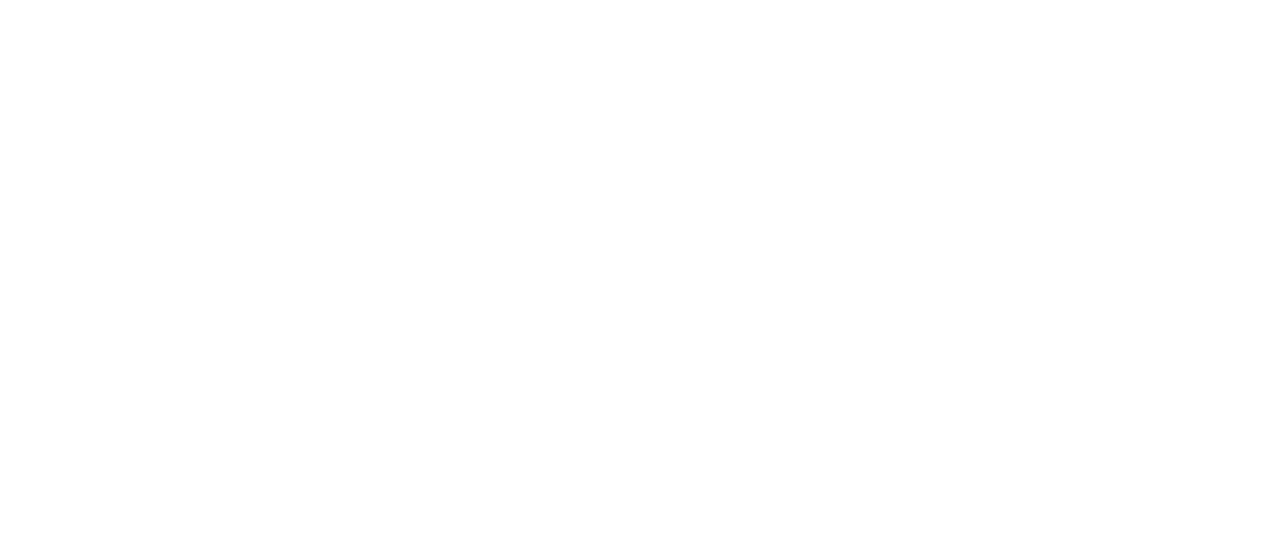
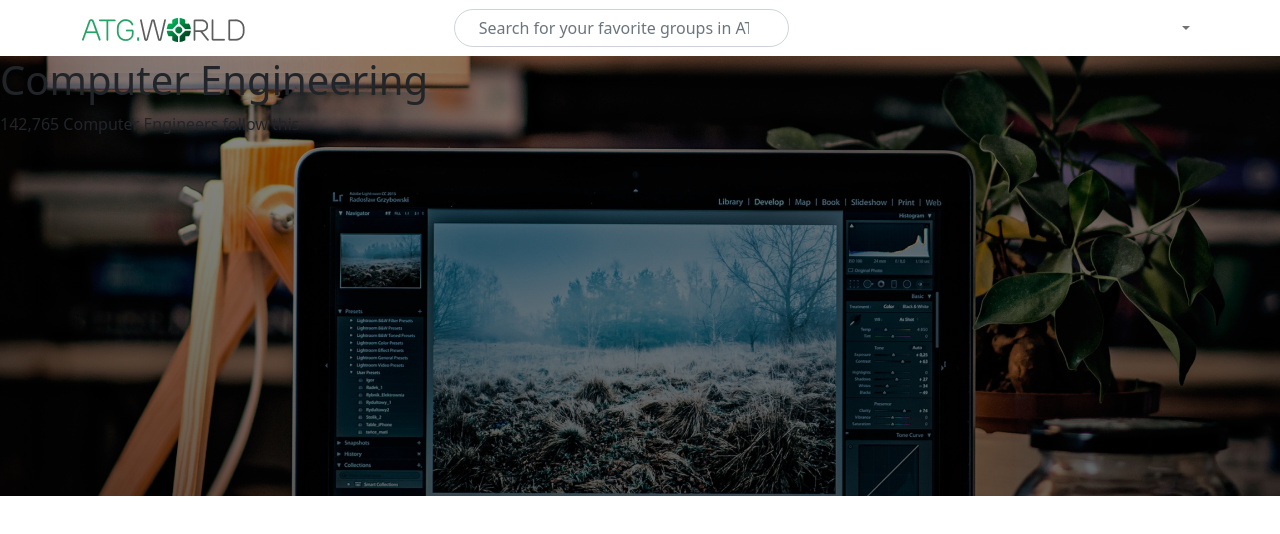
Before and after one commit to mukitcoder/atg-world, a React (Create React App) app: page / in a window 1280 px wide. Shown: the top 534 px of the page. Built offline with nearby package versions, Linux system fonts and the light colour scheme.

Commit message:
create banner

```diff
--- a/src/App.css
+++ b/src/App.css
@@ -1,4 +1,3 @@
 .App {
-  text-align: center;
   overflow-x: hidden;
 }
--- a/src/App.js
+++ b/src/App.js
@@ -1,11 +1,12 @@
 import './App.css';
 import 'bootstrap/dist/css/bootstrap.min.css';
+import Home from './Pages/Home/Home';
 
 
 function App() {
   return (
     <div className="App">
-
+      <Home/>
     </div>
   );
 }
--- /dev/null
+++ b/src/Pages/Banner/Banner.css
@@ -0,0 +1,16 @@
+.banner-container{
+    background-image: linear-gradient(180deg, rgba(0, 0, 0, 0.45) 0%, rgba(0, 0, 0, 0.6) 100%), url("../../images/banner.png");
+   height: 440px;
+    background-size: cover;
+    background-repeat: no-repeat;
+    background-position: center;
+    width: 100%;
+}
+
+@media only screen and (max-width: 768px) {
+    /* For mobile phones: */
+    .banner-container{
+        height: 236px;
+        width: 360px;
+    }
+  }
--- /dev/null
+++ b/src/Pages/Banner/Banner.js
@@ -0,0 +1,13 @@
+import React from 'react';
+import './Banner.css'
+
+const Banner = () => {
+    return (
+        <div className='banner-container'>
+            <h1>Computer Engineering</h1>
+            <p>142,765 Computer Engineers follow this</p>
+        </div>
+    );
+};
+
+export default Banner;
--- /dev/null
+++ b/src/Pages/Header/Header.js
@@ -0,0 +1,34 @@
+import React from 'react';
+import { Button, Container, Form, FormControl, Nav, Navbar, NavDropdown } from 'react-bootstrap';
+import icon from '../../images/icon.png'
+const Header = () => {
+    return (
+        <div>
+            <Navbar collapseOnSelect expand="lg">
+  <Container>
+  <Navbar.Brand href="#home"><img src= {icon} alt="headerIcon" /></Navbar.Brand>
+  <Navbar.Toggle aria-controls="responsive-navbar-nav" />
+  <Navbar.Collapse id="responsive-navbar-nav">
+  <Form className="d-flex mx-auto">
+        <FormControl
+          type="search"
+          placeholder="Search for your favorite groups in ATG"
+          className="px-4 rounded-pill"
+          aria-label="Search"
+          style={{width:335}}
+        />
+      </Form>
+    <Nav className="ms-auto">
+      <NavDropdown title="" id="collapsible-nav-dropdown">
+        <NavDropdown.Item href="#action/3.1">Sign Up</NavDropdown.Item>
+        <NavDropdown.Item href="#action/3.2">Sign In</NavDropdown.Item>
+      </NavDropdown>
+    </Nav>
+  </Navbar.Collapse>
+  </Container>
+</Navbar>
+        </div>
+    );
+};
+
+export default Header;
--- /dev/null
+++ b/src/Pages/Home/Home.js
@@ -0,0 +1,14 @@
+import React from 'react';
+import Banner from '../Banner/Banner';
+import Header from '../Header/Header';
+
+const Home = () => {
+    return (
+        <div>
+            <Header/>
+            <Banner/>
+        </div>
+    );
+};
+
+export default Home;
```
Also changed, not shown: src/images/banner.png (added), src/images/icon.png (added).
